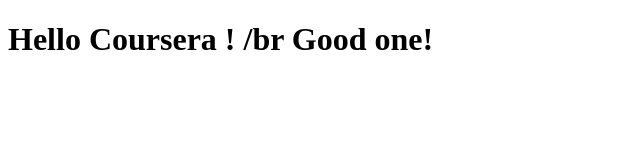
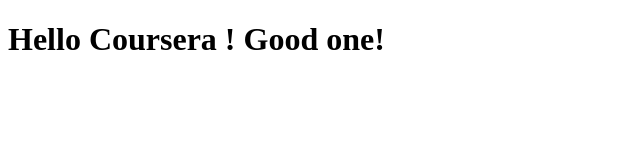
Before and after one commit to VidhishaShankar/coursera, a plain HTML site: page site/index.html in a window 1280 px wide. Shown: the whole page, without its empty margins (0-640 px from the left). Drawn offline with Linux system fonts and the light colour scheme.

Commit message:
Small addition to our page content.

```diff
--- a/site/index.html
+++ b/site/index.html
@@ -4,7 +4,6 @@
 	<title>Ah finally got this working !</title>
 </head>
 <body>
-<h1> Hello Coursera ! /br
-Good one! </h1>
+<h1> Hello Coursera ! Good one! </h1>
 </body>
 </html>
```
